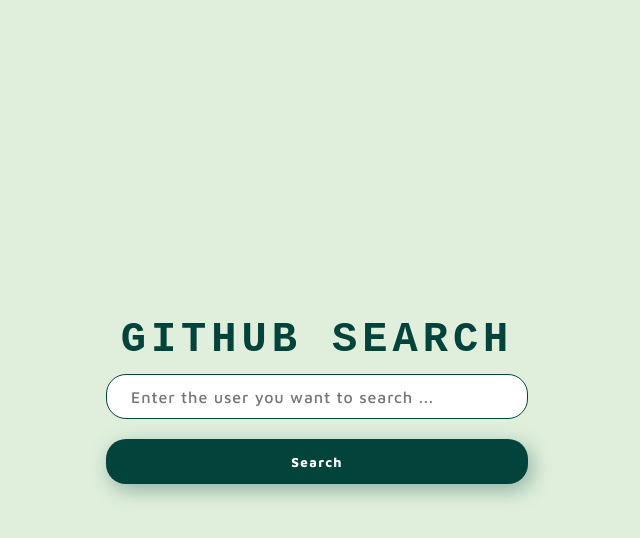
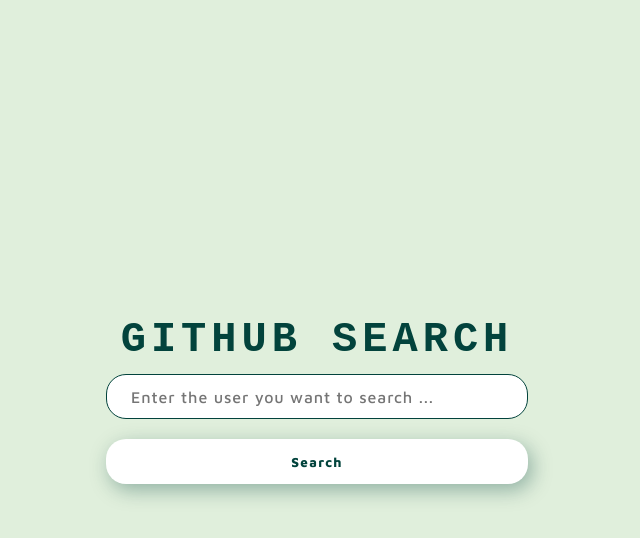
Before and after one commit to usman10scorpio/github-user-search, a React (Create React App) app: page / in a window 1280 px wide. In both pictures the pointer is over the button "Search". Shown: the top 538 px of the page, without its empty margins (323-963 px from the left). Built offline with nearby package versions, Linux system fonts and the light colour scheme.

Commit message:
main :: more scss changes

```diff
--- a/src/Components/Search/Search.css
+++ b/src/Components/Search/Search.css
@@ -84,6 +84,10 @@
     width: 100%;
   }
 }
+.search__submit:hover {
+  background-color: #ffffff;
+  color: #02433c;
+}
 .search__btnusername {
   margin-top: unset;
   flex: 0 0 10%;
--- a/src/Components/Search/Search.scss
+++ b/src/Components/Search/Search.scss
@@ -86,6 +86,11 @@
         @include breakpoint(mobileLarge) {
             width: 100%;
         }
+
+        &:hover {
+            background-color: $white;
+            color: $aquaDeep;
+        }
     }
 
     &__btnusername{
```
Also changed, not shown: 1 other file (tests, documents, lock files or other folders).
